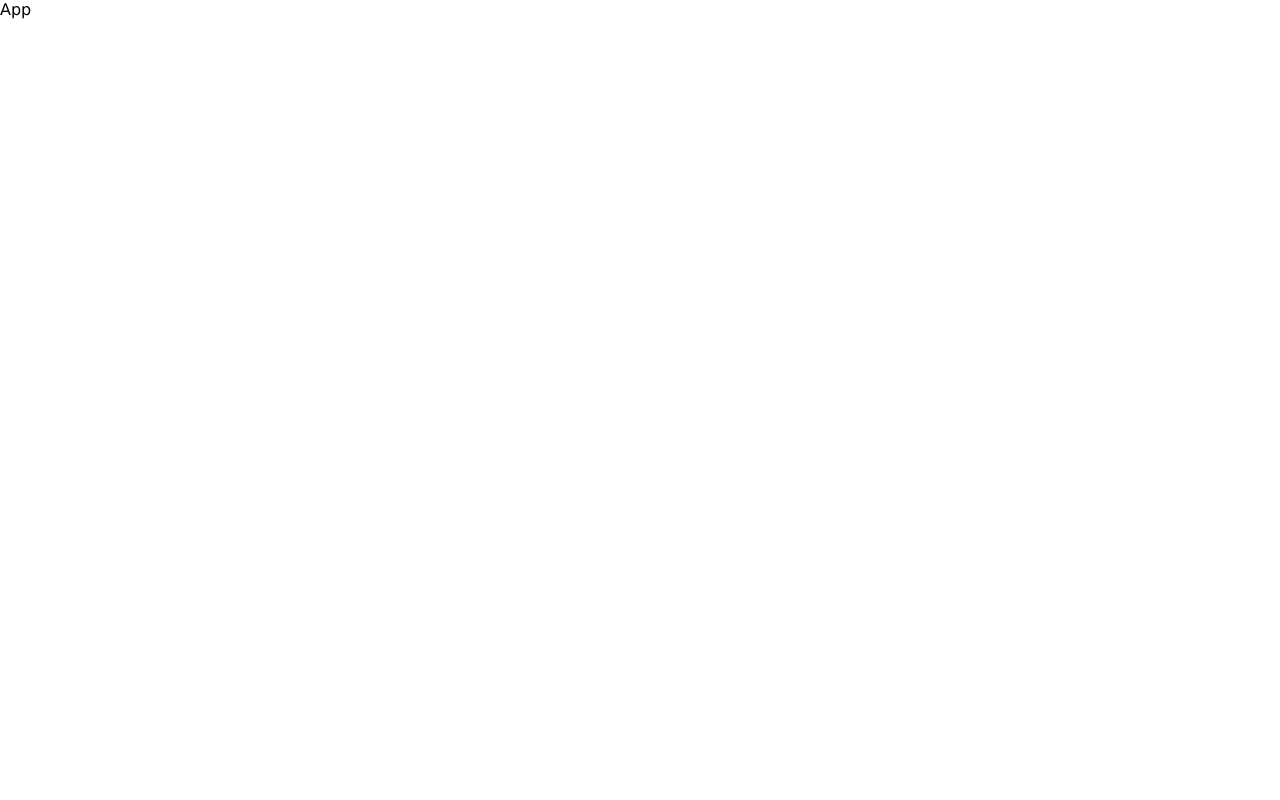
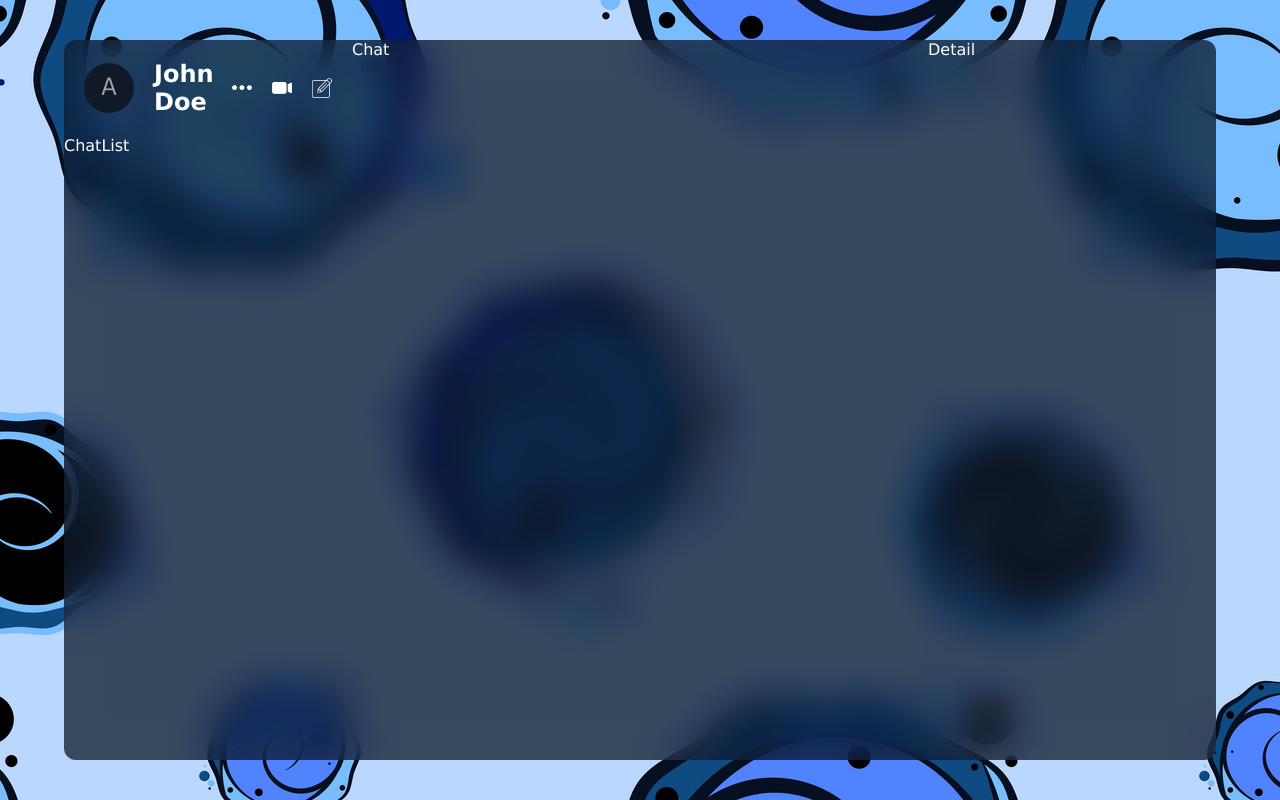
Before and after one commit to krishnash1355/ChatStream, a React (Vite) app: page / in a window 1280 px wide. Built offline with nearby package versions, Linux system fonts and the light colour scheme.

Commit message:
Initial Commit

```diff
--- a/src/App.jsx
+++ b/src/App.jsx
@@ -1,6 +1,14 @@
+import Chat from "./components/chat/Chat"
+import Detail from "./components/detail/Detail"
+import List from "./components/list/List"
+
 const App = () => {
   return (
-    <div className=''>App</div>
+    <div className='container'>
+      <List/>
+      <Chat/>
+      <Detail/>
+    </div>
   )
 }
 
--- /dev/null
+++ b/src/components/chat/Chat.jsx
@@ -0,0 +1,8 @@
+import "./chat.css"
+
+const Chat = ()=> {
+    return (
+        <div className="chat">Chat</div>
+    )
+}
+export default Chat;
--- /dev/null
+++ b/src/components/chat/chat.css
@@ -0,0 +1,3 @@
+.chat{
+    flex:2;
+}
--- /dev/null
+++ b/src/components/detail/Detail.jsx
@@ -0,0 +1,8 @@
+import "./detail.css"
+
+const Detail = ()=> {
+    return (
+        <div className="detail">Detail</div>
+    )
+}
+export default Detail;
--- /dev/null
+++ b/src/components/detail/detail.css
@@ -0,0 +1,3 @@
+.detail{
+    flex:1;
+}
--- /dev/null
+++ b/src/components/list/List.jsx
@@ -0,0 +1,13 @@
+import ChatList from "./chatList/ChatList";
+import "./list.css"
+import Userinfo from "./userInfo/Userinfo";
+
+const List = ()=> {
+    return (
+        <div className="list">
+            <Userinfo/>
+            <ChatList/>
+        </div>
+    )
+}
+export default List;
--- /dev/null
+++ b/src/components/list/chatList/ChatList.jsx
@@ -0,0 +1,8 @@
+import "./chatList.css"
+
+const ChatList = ()=> {
+    return (
+        <div className="chatList">ChatList</div>
+    )
+}
+export default ChatList;
--- /dev/null
+++ b/src/components/list/list.css
@@ -0,0 +1,3 @@
+.list{
+    flex:1;
+}
--- /dev/null
+++ b/src/components/list/userInfo/Userinfo.jsx
@@ -0,0 +1,18 @@
+import "./userInfo.css"
+
+const Userinfo = ()=> {
+    return (
+        <div className="userInfo">
+            <div className="user">
+                <img src="./avatar.png" alt=""/>
+                <h2>John Doe</h2>
+            </div>
+            <div className="icons">
+                <img src="./more.png" alt=""/>
+                <img src="./video.png" alt=""/>
+                <img src="./edit.png" alt=""/>
+            </div>
+        </div>
+    )
+}
+export default Userinfo;
--- /dev/null
+++ b/src/components/list/userInfo/userInfo.css
@@ -0,0 +1,30 @@
+.userInfo {
+  padding: 20px;
+  display: flex;
+  align-items: center;
+  justify-content: space-between;
+
+  .user {
+    display: flex;
+    align-items: center;
+    gap: 20px;
+
+    img{
+        width: 50px;
+        height: 50px;
+        border-radius: 50%;
+        object-fit: cover;
+    }
+  }
+
+  .icons{
+    display: flex;
+    gap:20px;
+
+    img{
+        width: 20px;
+        height: 20px;
+        cursor: pointer;
+    }
+  }
+}
--- a/src/index.css
+++ b/src/index.css
@@ -5,3 +5,20 @@
   font-family: "Lucida Sans", "Lucida Sans Regular", "Lucida Grande",
     "Lucida Sans Unicode", Geneva, Verdana, sans-serif;
 }
+body {
+  background-image: url("/bg.jpg");
+  display: flex;
+  align-items: center;
+  justify-content: center;
+  height: 100vh;
+  color:white;
+}
+.container {
+  width: 90vw;
+  height: 90vh;
+  background-color: rgba(17, 25, 40, 0.75);
+  backdrop-filter: blur(19px) saturate(180%);
+  border-radius: 12px;
+  border: 1px solid rgba(255, 255, 255, 0, 125);
+  display: flex;
+}
```
Also changed, not shown: src/components/list/chatList/chatList.css (added), 1 other file (tests, documents, lock files or other folders).
